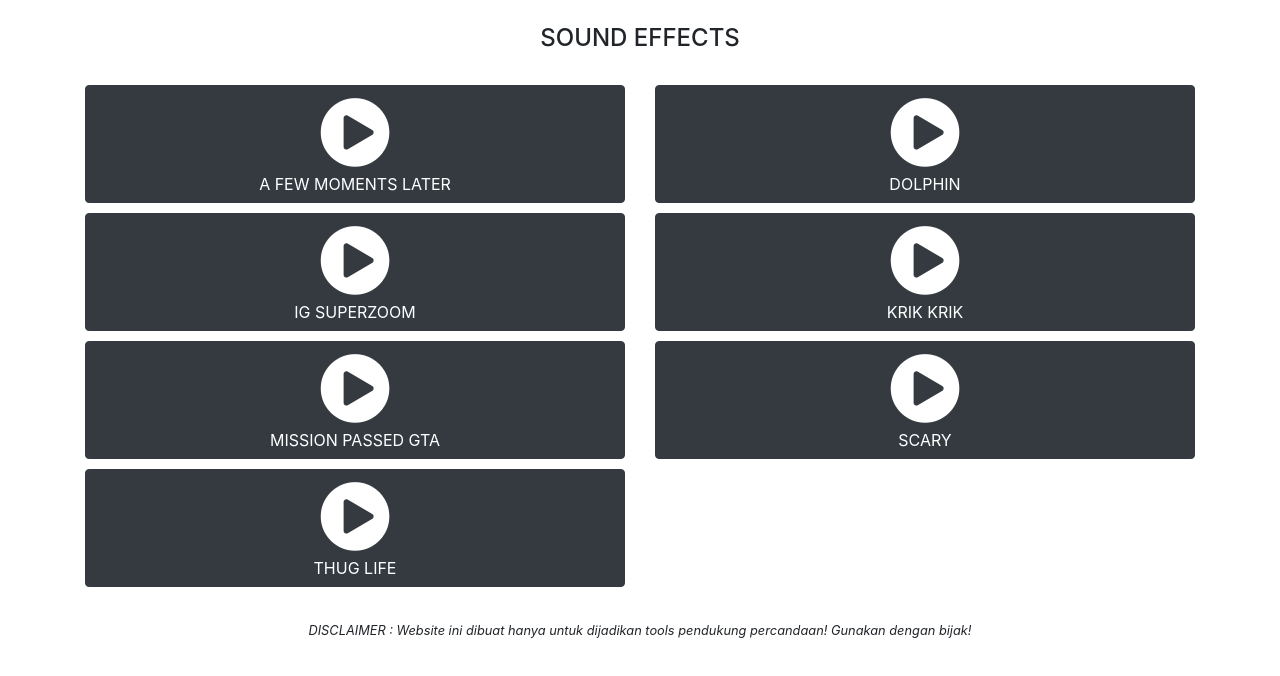
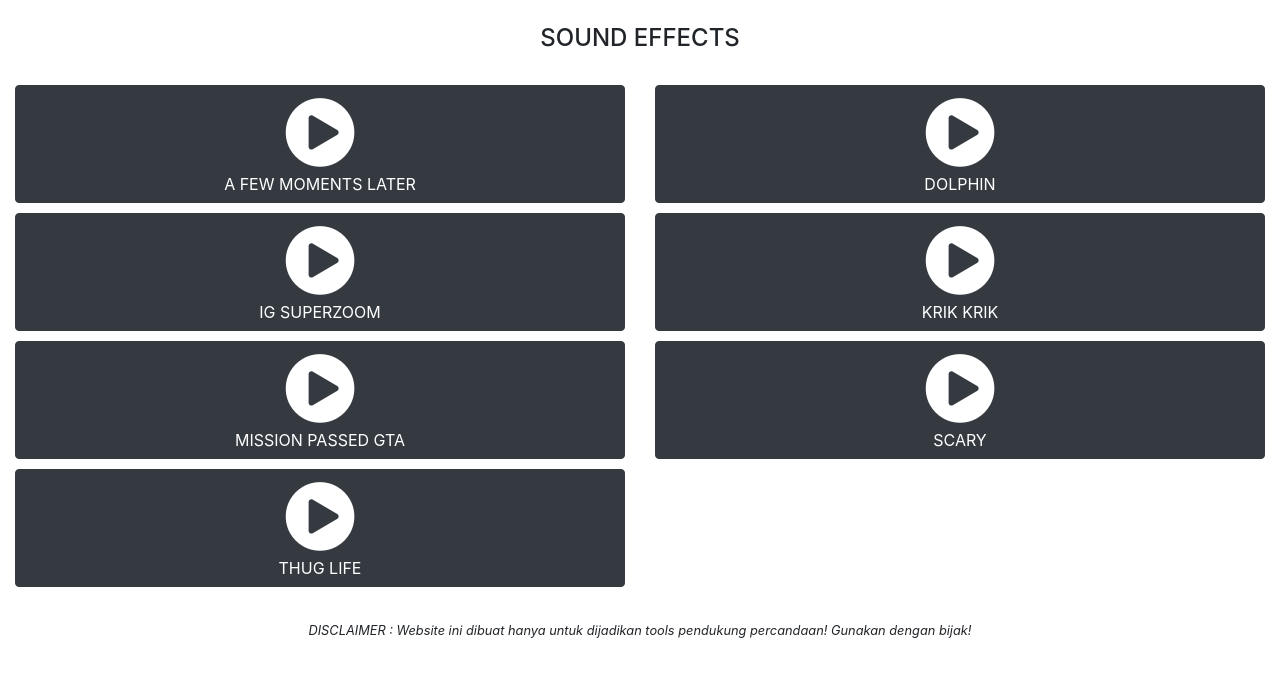
Before and after one commit to agungsucipto/agungsucipto.github.io, a plain HTML site: page index.html in a window 1280 px wide. Drawn offline with nearby package versions, Linux system fonts and the light colour scheme.

Commit message:
update layout

```diff
--- a/index.html
+++ b/index.html
@@ -1,6 +1,9 @@
 <html>
   <head>
     <title>soundMan</title>
+    <meta charset="utf-8">
+    <meta name="viewport" content="width=device-width, initial-scale=1, shrink-to-fit=no">
+
     <style>
       .btn-click:active {
         background-color: gray;
@@ -29,7 +32,6 @@
       });
     </script>
     <script>
-
       function playAudio(id) {
         var x = document.getElementById("audio"+id);
         x.play();
@@ -38,7 +40,7 @@
   </head>
   <body>
     <center><br><h4>SOUND EFFECTS</h4><br></center>
-    <div class="container">
+    <div class="container-fluid">
       <div class="row" id="audio"></div>
     </div>
     <br>
```
